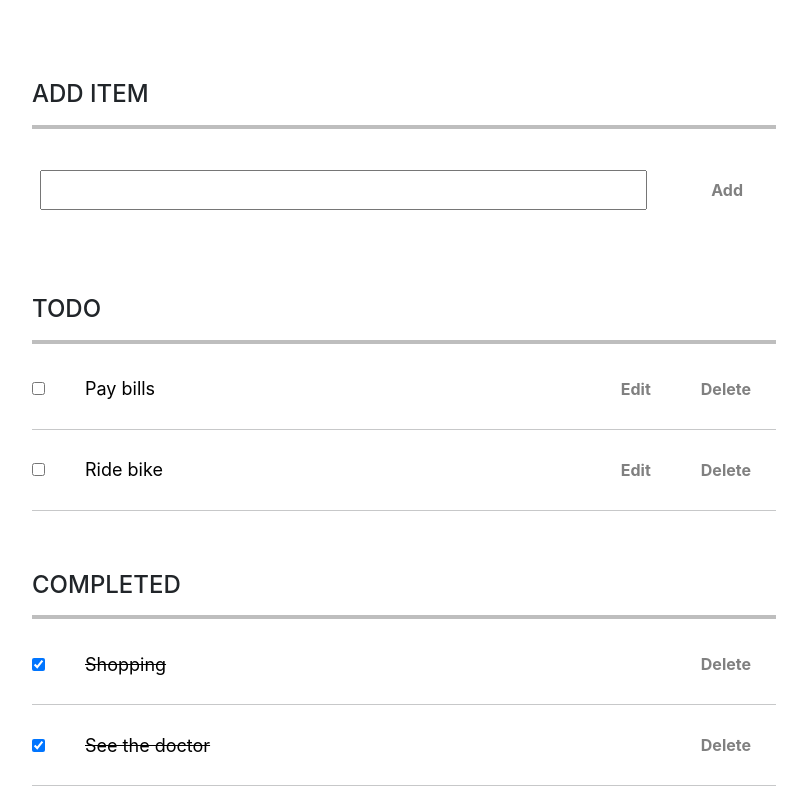
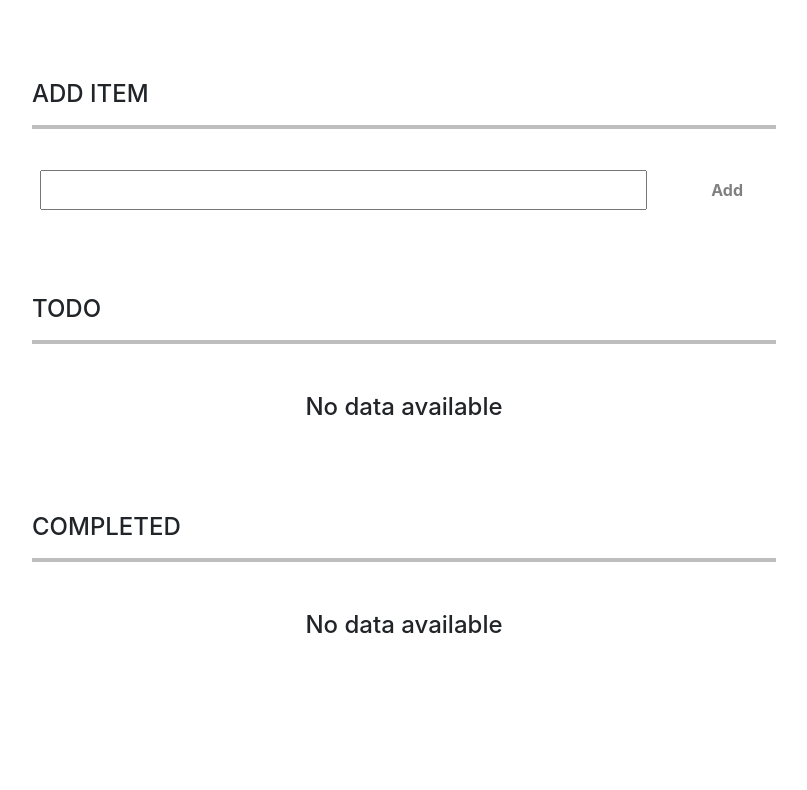
Before and after one commit to Aishwarya-R-09/SampleTodo, a React (Create React App) app: page / in a window 1280 px wide. Shown: the top 790 px of the page, without its empty margins (236-1043 px from the left). Built offline with nearby package versions, Linux system fonts and the light colour scheme.

Commit message:
final changes

```diff
--- a/src/App.css
+++ b/src/App.css
@@ -56,6 +56,13 @@ input{
   align-items: center;
 }
 
+.nodata{
+  display: flex;
+  flex-direction: row;
+  justify-content: center;
+  align-items: center;
+}
+
 @media only screen and (max-width: 850px) {
   .container {
     max-width: 80% !important;
--- a/src/App.js
+++ b/src/App.js
@@ -3,28 +3,25 @@ import AddItem from './components/AddItem';
 import Todo from './components/Todo';
 import Completed from './components/Completed';
 import { store } from './index';
-import {useState,useEffect} from 'react';
+import {useState} from 'react';
 
 // Main component that wraps the sub components
 function App() {
 
   //state to store pending and completed tasks
   const [ todo_task, setTodoTask] = useState([]);
-  const [ completed_task, setCompletedTask ] = useState([ ]);
+  const [ completed_task, setCompletedTask ] = useState([]);
 
-  // To run after render (componentDidMount)
-  useEffect(()=>{
-    getTasks();
-  },[])
+
 
   //tracking the update of redux store
-  store.subscribe(() => {
+  const unsubscribe = store.subscribe(() => {
     getTasks();
   });
 
   //function to get respective pending and completed tasks from store
   function getTasks(){
-    let tasks = store.getState().tasks;
+    let tasks = [...store.getState().tasks];
     let temp_completed_task = [];
     let temp_todo_task = [];
     let l = tasks.length;
@@ -38,6 +35,7 @@ function App() {
     }
     setCompletedTask(temp_completed_task);
     setTodoTask(temp_todo_task);
+    unsubscribe();
   }
 
   return (
--- a/src/Reducer/index.js
+++ b/src/Reducer/index.js
@@ -1,31 +1,36 @@
 //Redux reducer
 //Actual logic to perform operations on redux store
 const reducer = (
-    state = { tasks: [ {name: "Pay bills",status:"progress"}, {name:"Ride bike",status:"progress"},
-     {name:"Shopping",status:"completed"}, {name:"See the doctor",status:"completed"} ] },
+    state = { tasks: [] },
     action
   ) => {
     let temp_tasks;
     switch (action.type) {
 
         case 'Add Item':
-            temp_tasks = state.tasks;
+            temp_tasks = [...state.tasks];
             temp_tasks.push({name:action.task, status:"progress" });
             return { ...state, tasks: temp_tasks};
 
         case 'Remove Item':
-            temp_tasks = state.tasks;
+            temp_tasks = [...state.tasks];
             let l = temp_tasks.length;
-            let new_tasks = temp_tasks.slice(0,action.index).concat(temp_tasks.slice(action.index+1,l))
+            let new_tasks;
+            if(action.index === 0){
+                new_tasks = temp_tasks.slice(1,l);
+            }
+            else{
+                new_tasks = temp_tasks.slice(0,action.index).concat(temp_tasks.slice(action.index+1,l));
+            }
             return { ...state, tasks: new_tasks};
 
         case 'Update Status':
-            temp_tasks = state.tasks;
+            temp_tasks = [...state.tasks];
             temp_tasks[action.index].status = action.status;
             return { ...state, tasks: temp_tasks};
 
         case 'Update Task':
-            temp_tasks = state.tasks;
+            temp_tasks = [...state.tasks];
             temp_tasks[action.index].name = action.name;
             return { ...state, tasks: temp_tasks};
 
--- a/src/components/AddItem.js
+++ b/src/components/AddItem.js
@@ -14,6 +14,10 @@ class AddItem  extends React.Component{
     }
     //function to add a new task to redux store
     addTask = () => {
+        if(this.state.task===""){
+            alert("Enter task to be added");
+            return;
+        }
         const { dispatch } = this.props;
         dispatch(addItem(this.state.task));
         this.setState({task:""});
--- a/src/components/Completed.js
+++ b/src/components/Completed.js
@@ -1,5 +1,6 @@
 import React from 'react';
 import EachTodo from './EachTodo';
+import NoData from './NoData';
 
 //component to display the completed Todo task
 export default class Completed extends React.Component{
@@ -21,6 +22,10 @@ export default class Completed extends React.Component{
                             )
                         })
                     }
+                    {
+                        this.props.arr.length === 0 &&
+                        <NoData/>
+                    }
                 </div>
             </>
         )
--- a/src/components/EachTodo.js
+++ b/src/components/EachTodo.js
@@ -6,26 +6,35 @@ import { connect } from 'react-redux';
 class EachTodo extends React.Component{
     constructor(props){
         super(props)
+
         this.state = {
             editMode : false,
-            newValue : props.item
+            newValue : props.item,
+            index : props.index
         }
+    }
+
+    static getDerivedStateFromProps(props,state){
+        if(state.editMode===false){
+            return {...state,newValue: props.item, index: props.index}
+        }
+        return null
     }
 
     // function to remove particular task from store
     deletetask = () => {
         const { dispatch } = this.props;
-        dispatch(removeItem(this.props.index));
+        dispatch(removeItem(this.state.index));
     }
     // function to update completion status in redux store
     completeTask = () => {
         const { dispatch } = this.props;
-        dispatch(updateStatus(this.props.index, "completed"))
+        dispatch(updateStatus(this.state.index, "completed"))
     }
     // function to edit tasks
     updateTask = () => {
         const { dispatch } = this.props;
-        dispatch(updateTask(this.props.index, this.state.newValue));
+        dispatch(updateTask(this.state.index, this.state.newValue));
         this.setState({editMode:false});
     }
 
--- /dev/null
+++ b/src/components/NoData.js
@@ -0,0 +1,11 @@
+import React from 'react';
+
+export default class NoData extends React.Component{
+    render(){
+        return(
+            <div className="nodata py-4">
+                <h4>No data available</h4>
+            </div>
+        )
+    }
+}
--- a/src/components/Todo.js
+++ b/src/components/Todo.js
@@ -1,9 +1,12 @@
 import React from 'react';
 import '../App.css'
 import EachTodo from './EachTodo';
+import NoData from './NoData';
 
 //component to display the pending Todo task
 export default class Todo extends React.Component{
+
+
     render(){
         return(
             <>
@@ -14,6 +17,7 @@ export default class Todo extends React.Component{
                     <hr id="hr" style={{marginBottom:"25px"}}/>
                     {
                         this.props.arr.map((item)=>{
+
                             return (
                                 <React.Fragment key={item[1]}>
                                     <EachTodo item={item[0]} index={item[1]} type="progress"/>
@@ -22,6 +26,10 @@ export default class Todo extends React.Component{
                             )
                         })
                     }
+                    {
+                        this.props.arr.length === 0 &&
+                        <NoData/>
+                    }
                 </div>
             </>
         )
```
